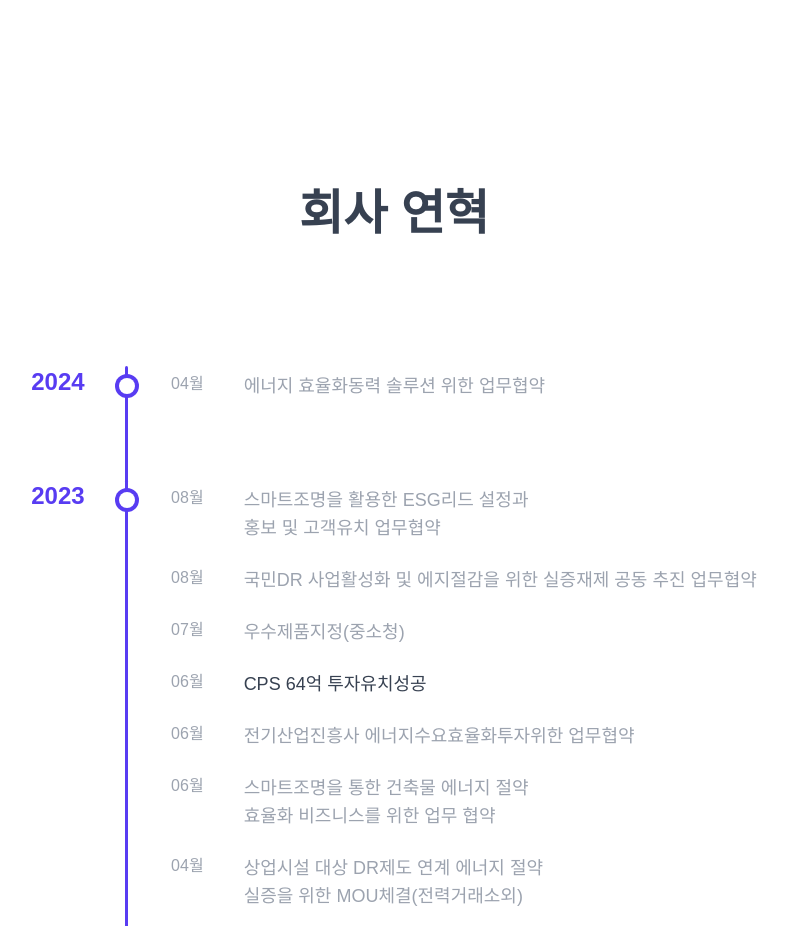
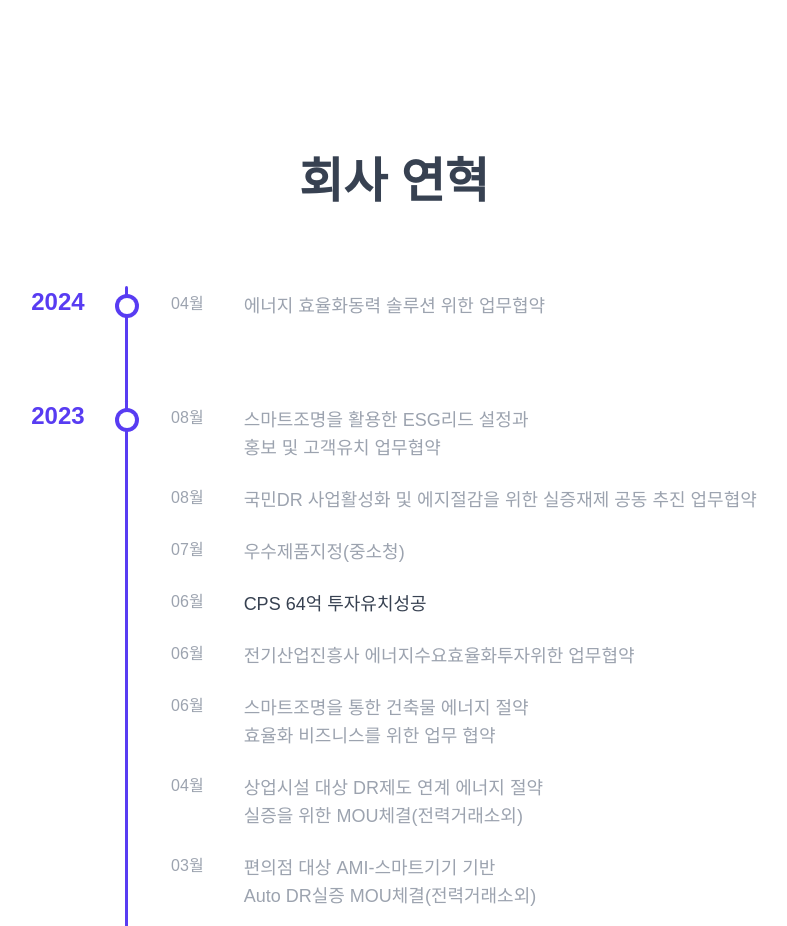
Before and after one commit to xlxhollywood/merlotlab-b2b, a Next.js app: page /about in a window 1280 px wide. Shown: the part 840-1766 px from the top of the page, without its empty margins (246-1033 px from the left). Built offline with nearby package versions, Linux system fonts and the light colour scheme.

Commit message:
Update: Timeline component improvements

```diff
--- a/src/components/card/timeline.tsx
+++ b/src/components/card/timeline.tsx
@@ -225,14 +225,14 @@ export default function Timeline() {
     <section className="relative w-full px-5 py-24 pb-32 sm:pb-40 md:pb-48 lg:pb-56 bg-white">
       <div className="max-w-6xl mx-auto">
         {/* Header */}
-        <div className="text-center text-gray-700 py-16 mb-16">
+        <div className="text-center text-gray-700 py-8 mb-12">
           <FadeInUp delay={300}>
             <h1 className="text-4xl md:text-5xl font-bold text-gray-700">회사 연혁</h1>
           </FadeInUp>
         </div>
 
         {/* Timeline */}
-        <FadeInUp delay={600} threshold={0.1}>
+        <FadeInUp delay={600} threshold={0.1} rootMargin="100px">
         <div className="relative">
           <div className="mx-auto grid w-fit grid-cols-[auto_auto_1fr] gap-x-8 sm:gap-x-10">
             {visibleData.map((yearData, yearIndex) => (
```
